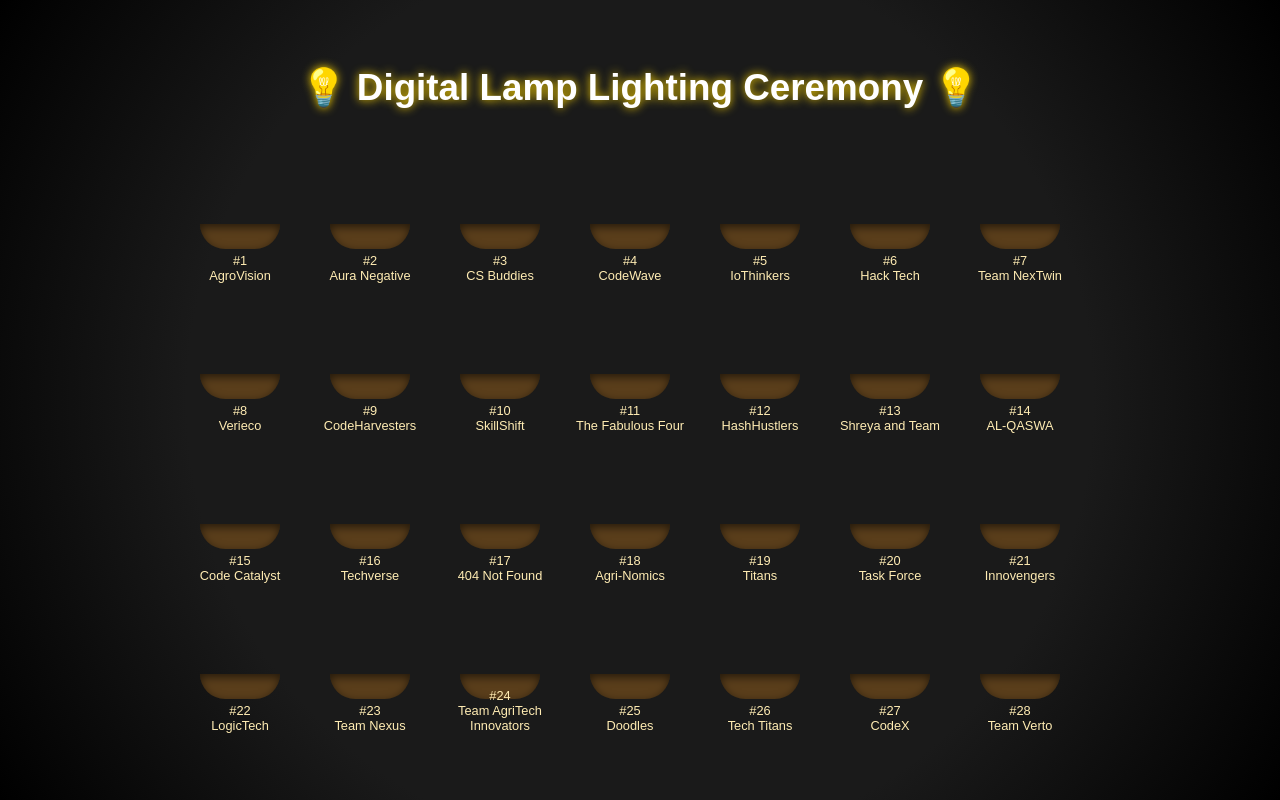
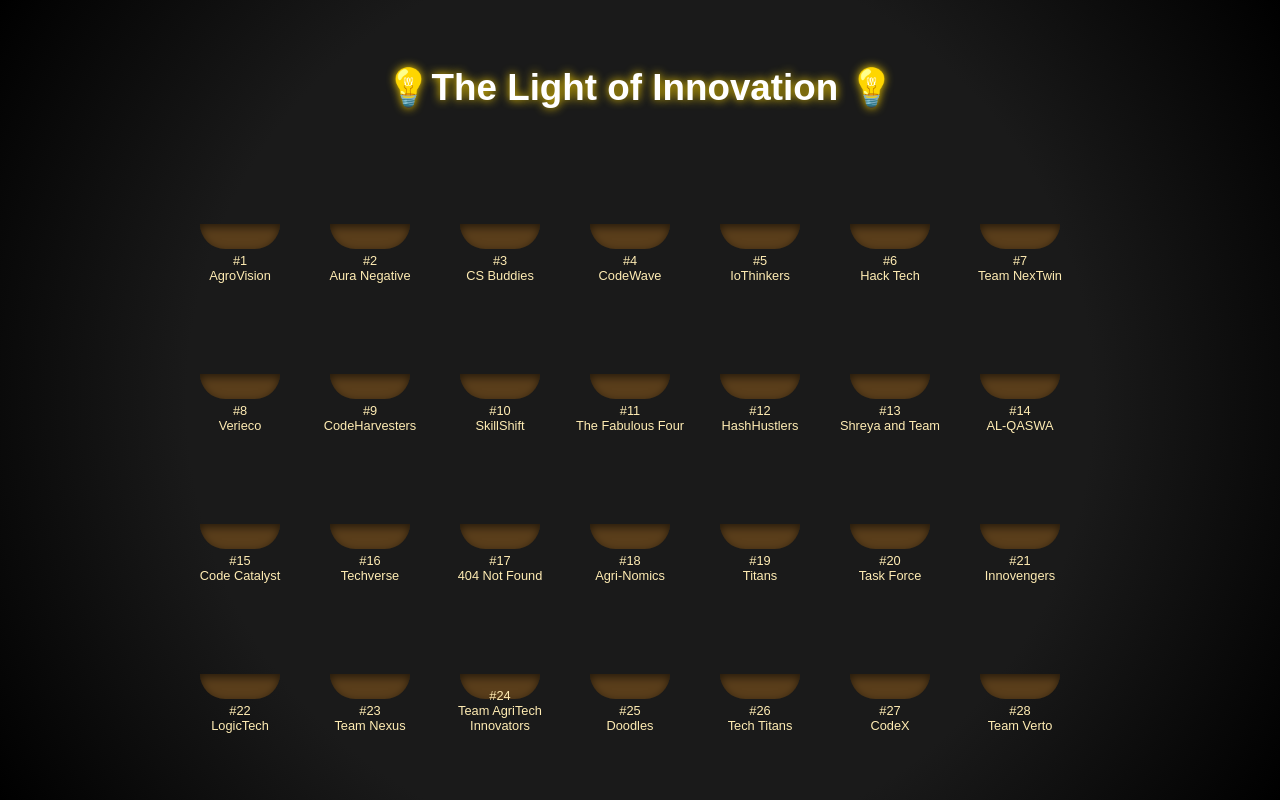
Before and after one commit to Dlithe-JCER/Hackathon, a plain HTML site: page index.html in a window 1280 px wide. Drawn offline with Linux system fonts and the light colour scheme.

Commit message:
Update index.html

```diff
--- a/index.html
+++ b/index.html
@@ -191,7 +191,7 @@
 </head>
 
 <body>
-    <h1 id="title">💡 Digital Lamp Lighting Ceremony 💡</h1>
+    <h1 id="title">💡The Light of Innovation 💡</h1>
     <div class="lamp-grid" id="lampGrid"></div>
     <div class="message" id="message">✨ All Lamps Lit — Hackathon Begins! 🚀</div>
 
```
